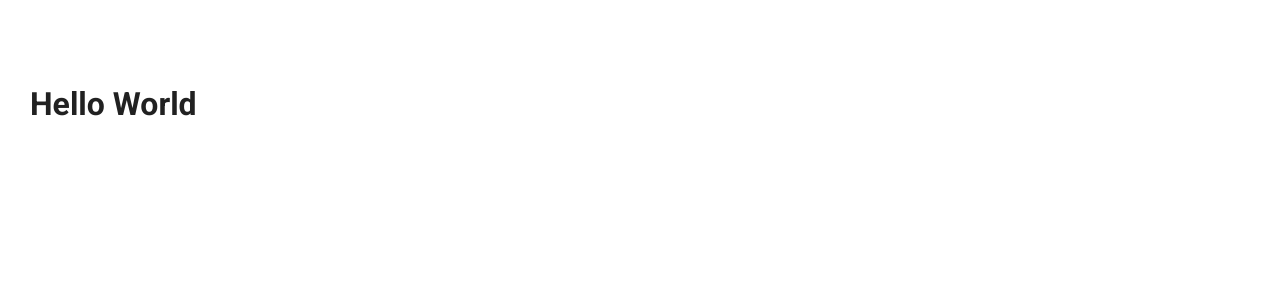
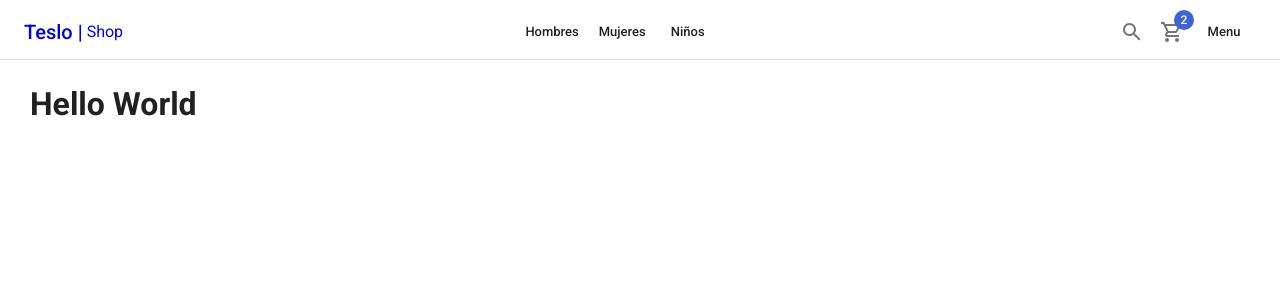
Before and after one commit to Gerguevara/mira-shop, a Next.js app: page / in a window 1280 px wide. Shown: the top 300 px of the page. Built offline with nearby package versions, Linux system fonts and the light colour scheme.

Commit message:
feat: add navbar and breakpoints

```diff
--- a/components/layout/ShopLayout.tsx
+++ b/components/layout/ShopLayout.tsx
@@ -1,5 +1,7 @@
-import { Head } from 'next/document'
+// next/document in the _document file but everywhere else the one from next/head
+import Head from 'next/head';
 import React, { FC } from 'react'
+import Navbar from '../ui/Navbar';
 
 
 interface Props {
@@ -31,7 +33,7 @@ export const ShopLayout: FC<Props>= ({ children, title, pageDescription, imageFu
             </Head>
 
             <nav>
-                {/* <Navbar /> */}
+               <Navbar/>
             </nav>
 
             {/* <SideMenu /> */}
--- /dev/null
+++ b/components/ui/Navbar.tsx
@@ -0,0 +1,71 @@
+import { MoreVert, SearchOutlined, ShoppingCartOutlined } from '@mui/icons-material'
+import { AppBar, Badge, Box, Button, IconButton, Link, Toolbar, Typography, useMediaQuery, Theme, ThemeProvider, useTheme } from '@mui/material'
+import React from 'react'
+
+const Navbar = () => {
+
+    // ways to handle mobile detection
+    // const isMobile = useMediaQuery((theme: any) => theme.breakpoints.down('sm'));
+    const theme = useTheme();
+    const isMobile = useMediaQuery(theme.breakpoints.down('sm'));
+
+
+    return (
+        <AppBar sx={{ borderBottom: { xs: 'none', sm: '1px solid #e0e0e0' } }}>
+            <Toolbar>
+
+                <Link display='flex' alignItems='center' href='/'>
+                    <Typography variant='h6'>Teslo |</Typography>
+                    <Typography sx={{ ml: 0.5 }}>Shop</Typography>
+                </Link>
+
+
+                <Box flex={1} />
+
+                <Box sx={{ display: { xs: 'none', sm: 'block' } }}>
+
+                    <Link href='/category/men'>
+                        <Button>Hombres</Button>
+                    </Link>
+
+
+                    <Link href='/category/women'>
+                        <Button>Mujeres</Button>
+                    </Link>
+
+
+                    <Link href='/category/kid'>
+                        <Button>Niños</Button>
+                    </Link>
+
+                </Box>
+
+                <Box flex={1} />
+
+                <IconButton>
+                    <SearchOutlined />
+                </IconButton>
+                <Link href="/cart">
+                    <IconButton>
+                        <Badge badgeContent={2} color="secondary">
+                            <ShoppingCartOutlined />
+                        </Badge>
+                    </IconButton>
+                </Link>
+
+                {isMobile ? (
+                    <IconButton>
+                        <MoreVert />
+                    </IconButton>
+                ) : (
+                    <Button>
+                        Menu
+                    </Button>
+                )}
+
+            </Toolbar>
+        </AppBar>
+    )
+}
+
+export default Navbar
--- a/components/ui/index.ts
+++ b/components/ui/index.ts
@@ -0,0 +1 @@
+export * from './Navbar'
```
